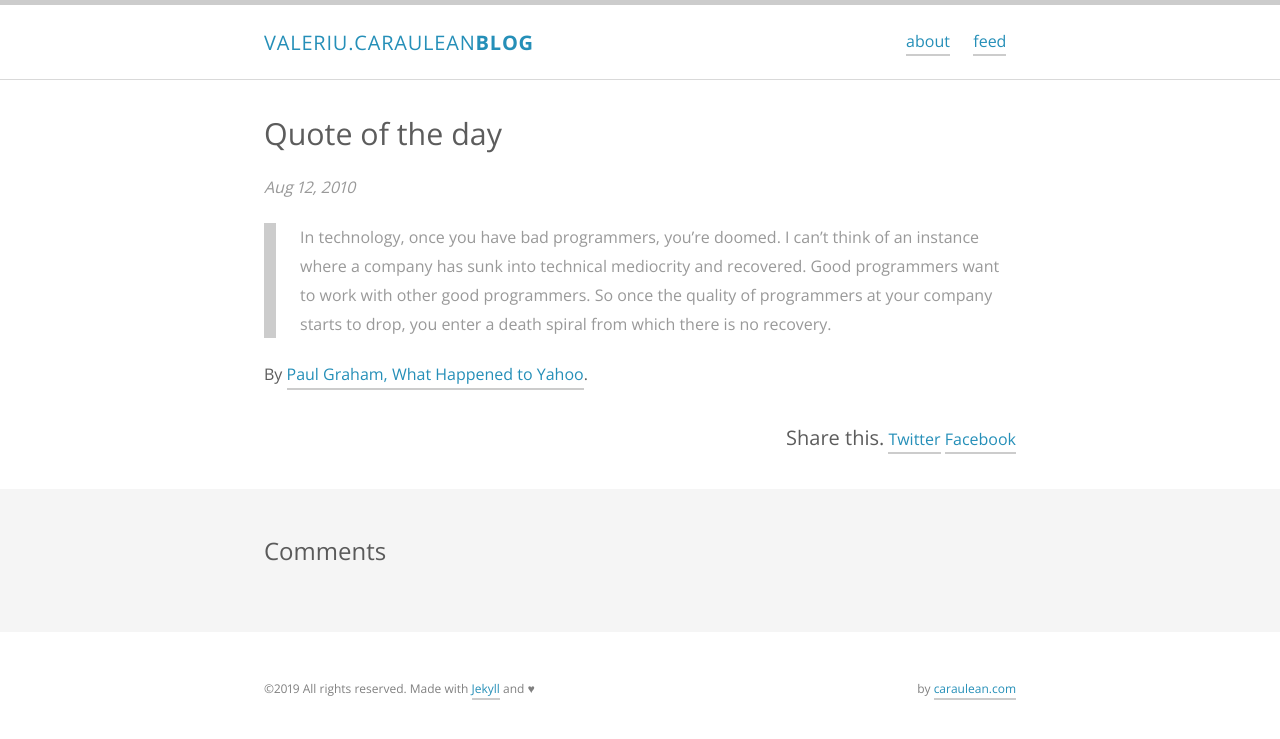
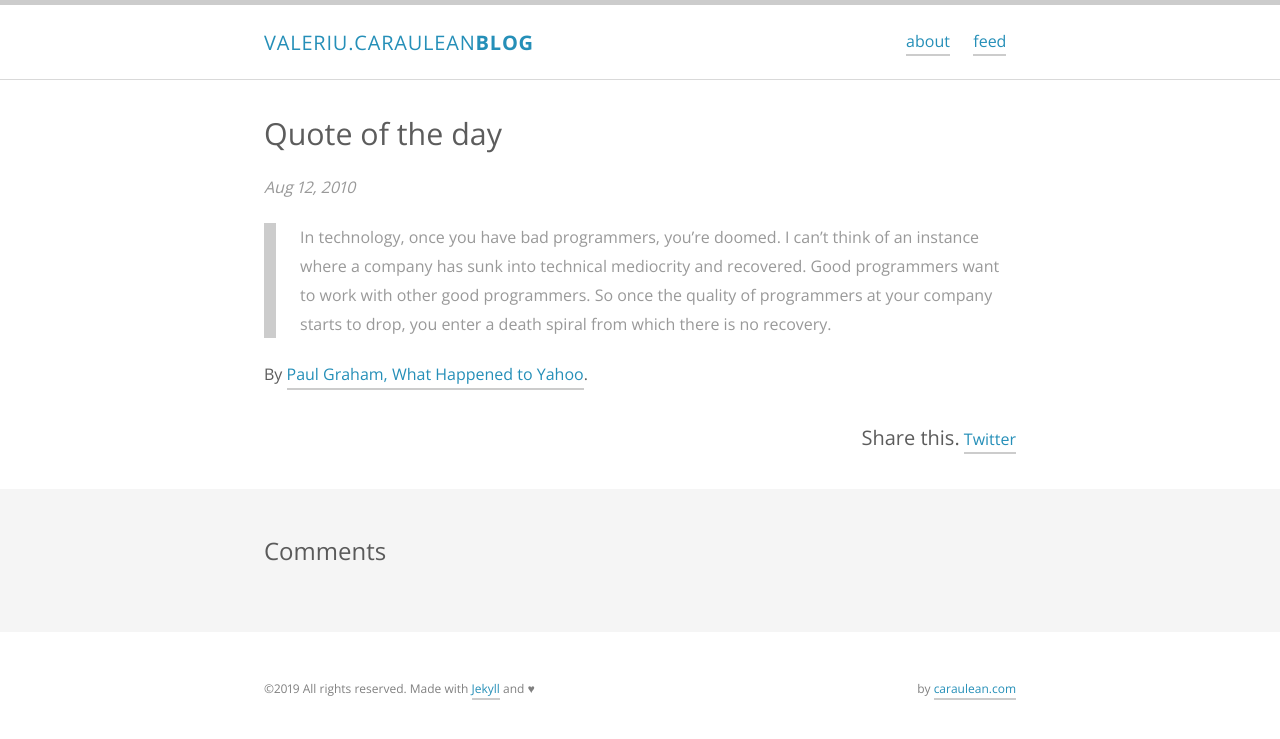
Before and after one commit to vcaraulean/vcaraulean.github.io, a Jekyll site: the page built from _posts/2010-08-12-quote-of-the-day.md, in a window 1280 px wide. Shown: the top 739 px of the page. Built offline with Jekyll 4.4.1, drawn with Linux system fonts in a browser that asks for light colours; comment, search, counter and statistics services are not loaded.

Commit message:
Removed sharing on Facebook

```diff
--- a/_includes/post-share.html
+++ b/_includes/post-share.html
@@ -4,6 +4,5 @@
   <h4>Share this.</h4>
   <a href="http://twitter.com/share?text={{page.title}}&amp;url={{ site.url }}{{ page.url }}&amp;hashtags=web,dev,blog,soudev&amp;via=nandomoreirame"
   onclick="window.open(this.href, 'twitter-share', 'width=550,height=235');return false;">Twitter</a>
-  <a href="https://www.facebook.com/sharer/sharer.php?u={{ site.url }}{{ page.url }}" onclick="window.open(this.href, 'facebook-share', 'width=550,height=235');return false;">Facebook</a>
 
 </aside>
```
